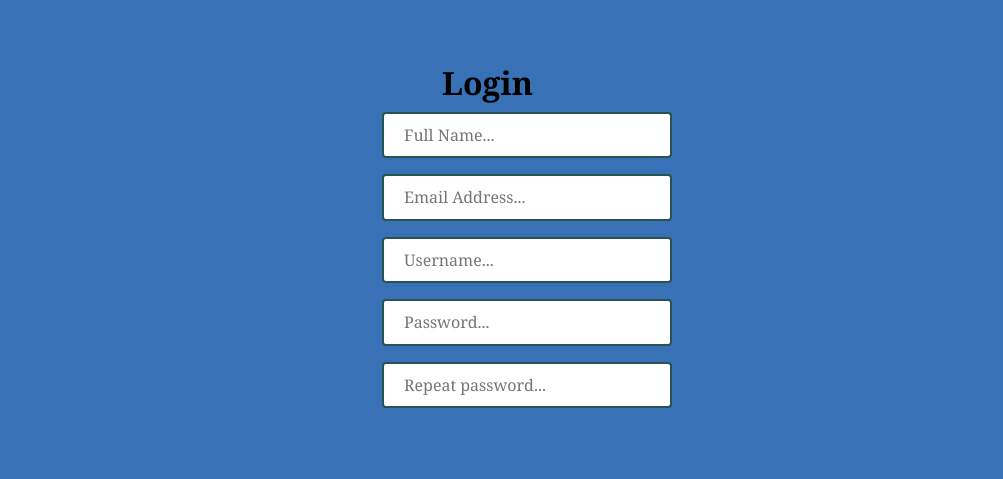
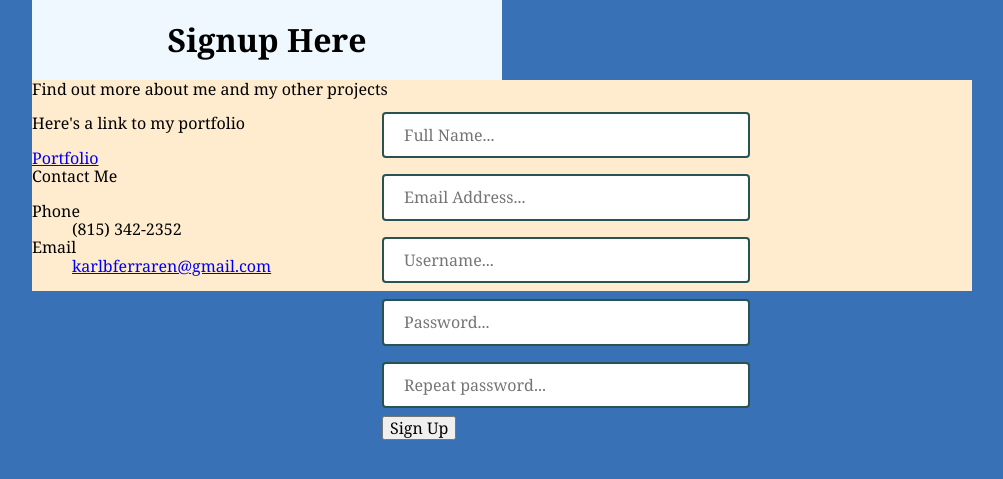
Before and after one commit to karlbfer/StarWarsBattle, a PHP site: page /signup.php in a window 1280 px wide. Shown: the part 46-525 px from the top of the page, without its empty margins (138-1141 px from the left). Run offline with PHP 8.4, Linux system fonts and the light colour scheme.

Commit message:
fixed #17. Included header and footer php files

```diff
--- a/css/style.css
+++ b/css/style.css
@@ -110,23 +110,50 @@ li a:hover, li button:hover {
 
   padding-right: 10px; /* 3 */
   padding-left:  10px; /* 3 */
+
+}
+ .mainBody h1 {
+  text-align: center;
+}
+ #wrapper .mainBody {
+  background-color: aliceblue;
+  display: flex;
+  justify-content: center;
+  align-items: center;
+  flex-direction: column;
+}
+.bodyWrap{
+  background-color: aliceblue;
+  display: flex;
+  justify-content: center;
+  align-items: center;
+  flex-direction: column;
+  width: 50%;
 }
 
-#wrapper .mainBody {
-  background-color: aliceblue;
+.bodyWrap > section {
+  background-color: palegreen;
+  display: flex;
+  flex-direction: row;
+  align-items: center;
+  justify-content:space-between;
+  width: 100%;
 }
-
 #wrapper .footy {
   background-color: blanchedalmond;
-}
-.bodyWrap {
+  float: left;
+  width: 100%;
+} */
+
+/* .bodyWrap {
   position: fixed;
   top: 70px;
   left: 50%;
   margin-top: 20px;
   margin-left: -60px;
-  /* size:4rem; */
-}
+
+
+}  */
 
 h1 + section {
   display: flex;
--- /dev/null
+++ b/footer.php
@@ -0,0 +1,26 @@
+</div>
+
+<footer>
+  <div id="wrapper">
+  <section class="footy">
+    <span>Find out more about me and my other projects</span>
+    <p> Here's a link to my portfolio </p>
+    <a class="button" href="https://karlferraren.com/">Portfolio</button></a>
+  <section>
+    <span>
+      Contact Me
+    </span>
+    <dl>
+      <dt>Phone</dt>
+      <dd>(815) 342-2352</dd>
+      <dt>Email</dt>
+      <dd><a href="karlbferraren@gmail.com">karlbferraren@gmail.com</a></dd>
+    </dl>
+  </section>
+  </div>
+</footer>
+
+
+
+</body>
+</html>
--- a/header.php
+++ b/header.php
@@ -17,7 +17,7 @@
 
     <!-- needs to split in section of 3, use stretch on these sections. redo FlexFroggy lol -->
     <div id="wrapper">
-    <section>
+    <section class="header">
       <ul>
         <li class="navLeft"><a class="active" href="index.php">StarWars Battle</a></li>
         <li><a href="about.html">About</a></li>
@@ -30,3 +30,4 @@
     </section>
     </div>
   </header>
+  <div id="wrapper">
--- a/signup.php
+++ b/signup.php
@@ -1,52 +1,27 @@
-<!DOCTYPE html>
-<html lang="en">
-<head>
-  <meta charset="UTF-8">
-  <meta http-equiv="X-UA-Compatible" content="IE=edge">
-  <meta name="viewport" content="width=device-width, initial-scale=1.0">
-  <title>StarWars Character Battle</title>
-
-  <!-- css link -->
-  <link rel="stylesheet" href="css/normalize.css">
-  <link rel="stylesheet" href="css/style.css">
-  <!-- <script src="https://unpkg.com/vue@3.0.0-beta.12/dist/vue.global.js"></script> -->
-  <script src="math.js" type="text/javascript"></script>
-</head>
-<body>
-<header>
-
-    <!-- needs to split in section of 3, use stretch on these sections. redo FlexFroggy lol -->
-    <div id="wrapper">
-    <section>
-      <ul>
-        <li class="navLeft"><a class="active" href="index.php">StarWars Battle</a></li>
-        <li><a href="about.html">About</a></li>
-        <li><a href="https://www.karlferraren.com">Character Select</a></li>
-        <li>Other Thing Here</li>
-
-        <li class="navRight"><a href="login.php">Login</a></li>
-        <li class="navRight"><a href="signup.php">Sign Up</a></li>
-      </ul>
-    </section>
-    </div>
-  </header>
-  <div id="wrapper">
+<?php
+  require_once 'header.php';
+  // include_once 'xampp\htdocs\meepmerp\meepmerp\header.php';
+?>
     <section class="bodyWrap">
-        <h1> Login </h1>
-        <form class="signup">
+        <h1> Signup Here </h1>
+        <form class="signup" action="signup.inc.php" method="post">
           <label for="Full Name"></label>
-          <input type="text" name="fname" id="fname" placeholder="Full Name..."><br>
+          <input type="text" name="name" id="name" placeholder="Full Name..."><br>
           <label for="Email Address"></label>
           <input type="text" name="email" id="email" placeholder="Email Address..."><br>
           <label for="Username"></label>
-          <input type="text" name="username" id="username" placeholder="Username..."><br>
+          <input type="text" name="username" id="userid" placeholder="Username..."><br>
           <label for="Password"></label>
           <input type="password" name="password" id="password" placeholder="Password..."><br>
           <label for="Reset Password"></label>
-          <input type="password" name="retypePassword" id="retypePassword" placeholder="Repeat password...">
+          <input type="password" name="pwdrepeat" id="pwdrepeat" placeholder="Repeat password...">
+          <button type="submit" name="submit">Sign Up</button>
         </form>
+      </section>
 
-      </section>
+
     </section>
-</body>
-</html>
+<?php
+  require_once 'footer.php';
+  // include_once 'xampp\htdocs\meepmerp\meepmerp\header.php';
+?>
```
Also changed, not shown: app.js (+7 -4 lines), index.php (+9 -63 lines), login.php (+9 -36 lines), includes/login.inc.php (added), includes/signup.inc.php (added).
